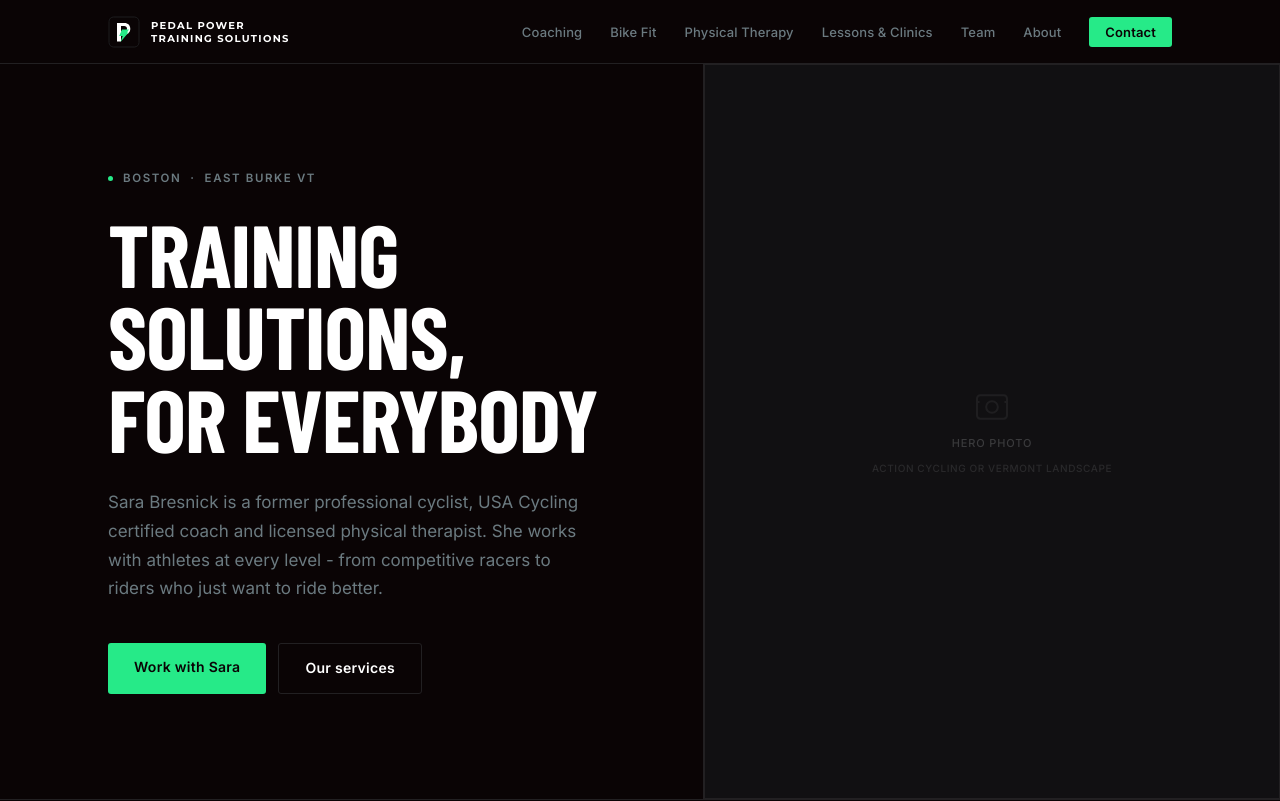
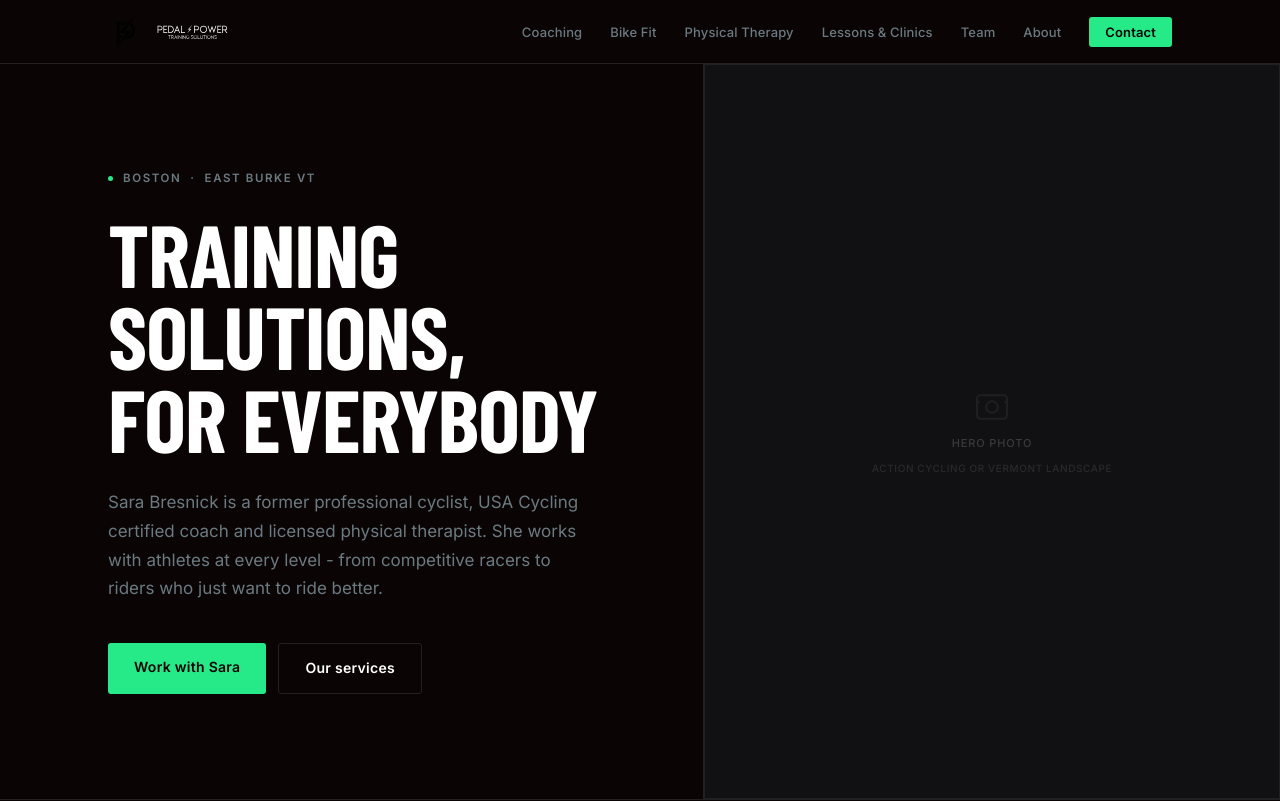
Before and after one commit to dpnation/ppts, a plain HTML site: page index.html in a window 1280 px wide. Shown: the top 801 px of the page. Drawn offline with nearby package versions, Linux system fonts and the light colour scheme.

Commit message:
Add files via upload

```diff
--- a/index.html
+++ b/index.html
@@ -4,6 +4,7 @@
   <meta charset="UTF-8">
   <meta name="viewport" content="width=device-width, initial-scale=1.0">
   <title>Pedal Power Training Solutions</title>
+  <link rel="icon" href="images/favicon.ico">
   <link rel="preconnect" href="https://fonts.googleapis.com">
   <link rel="preconnect" href="https://fonts.gstatic.com" crossorigin>
   <link href="https://fonts.googleapis.com/css2?family=Montserrat:wght@700&family=Barlow+Condensed:wght@600;700&family=Inter:wght@400;500;600&display=swap" rel="stylesheet">
@@ -160,6 +161,8 @@
       text-transform: uppercase;
       line-height: 1.3;
     }
+
+    .nav-logo img { flex-shrink: 0; }
 
     .nav-links {
       display: flex;
@@ -483,13 +486,8 @@
   <header class="nav">
     <div class="nav-inner">
       <a href="#" class="nav-logo">
-        <svg class="logo-mark" width="32" height="32" viewBox="0 0 32 32" fill="none">
-          <rect width="32" height="32" rx="5" fill="#0A0405"/>
-          <rect x="1" y="1" width="30" height="30" rx="4.5" stroke="#1C1C1E" stroke-width="1"/>
-          <path d="M9 7h7.5c3.5 0 5.8 2.3 5.8 5.8s-2.3 5.8-5.8 5.8H13v7H9V7zm4 8.5h3.2c1.6 0 2.8-1.1 2.8-2.7s-1.2-2.7-2.8-2.7H13v5.4z" fill="white"/>
-          <path d="M14 13.5l-2.8 6.5h3.5l-2.2 6 8-9.5H19l2-3z" fill="#26EA88"/>
-        </svg>
-        <span class="nav-wordmark">Pedal Power<br>Training Solutions</span>
+        <img src="images/Logo-3.svg" alt="PPTS" width="36" height="36" style="display:block;">
+        <img src="images/Logo-2.svg" alt="Pedal Power Training Solutions" height="22" style="display:block; filter: brightness(0) invert(1);">
       </a>
       <ul class="nav-links">
         <li><a href="#">Coaching</a></li>
@@ -658,12 +656,7 @@
     <div class="wrap">
       <div class="footer-inner">
         <a href="#" class="footer-logo">
-          <svg class="logo-mark" width="28" height="28" viewBox="0 0 32 32" fill="none">
-            <rect width="32" height="32" rx="5" fill="#0A0405"/>
-            <rect x="1" y="1" width="30" height="30" rx="4.5" stroke="#1C1C1E" stroke-width="1"/>
-            <path d="M9 7h7.5c3.5 0 5.8 2.3 5.8 5.8s-2.3 5.8-5.8 5.8H13v7H9V7zm4 8.5h3.2c1.6 0 2.8-1.1 2.8-2.7s-1.2-2.7-2.8-2.7H13v5.4z" fill="white"/>
-            <path d="M14 13.5l-2.8 6.5h3.5l-2.2 6 8-9.5H19l2-3z" fill="#26EA88"/>
-          </svg>
+          <img src="images/Logo-3.svg" alt="PPTS" width="28" height="28" style="display:block;">
           <span class="footer-wordmark">Pedal Power<br>Training Solutions</span>
         </a>
         <nav class="footer-nav">
```
